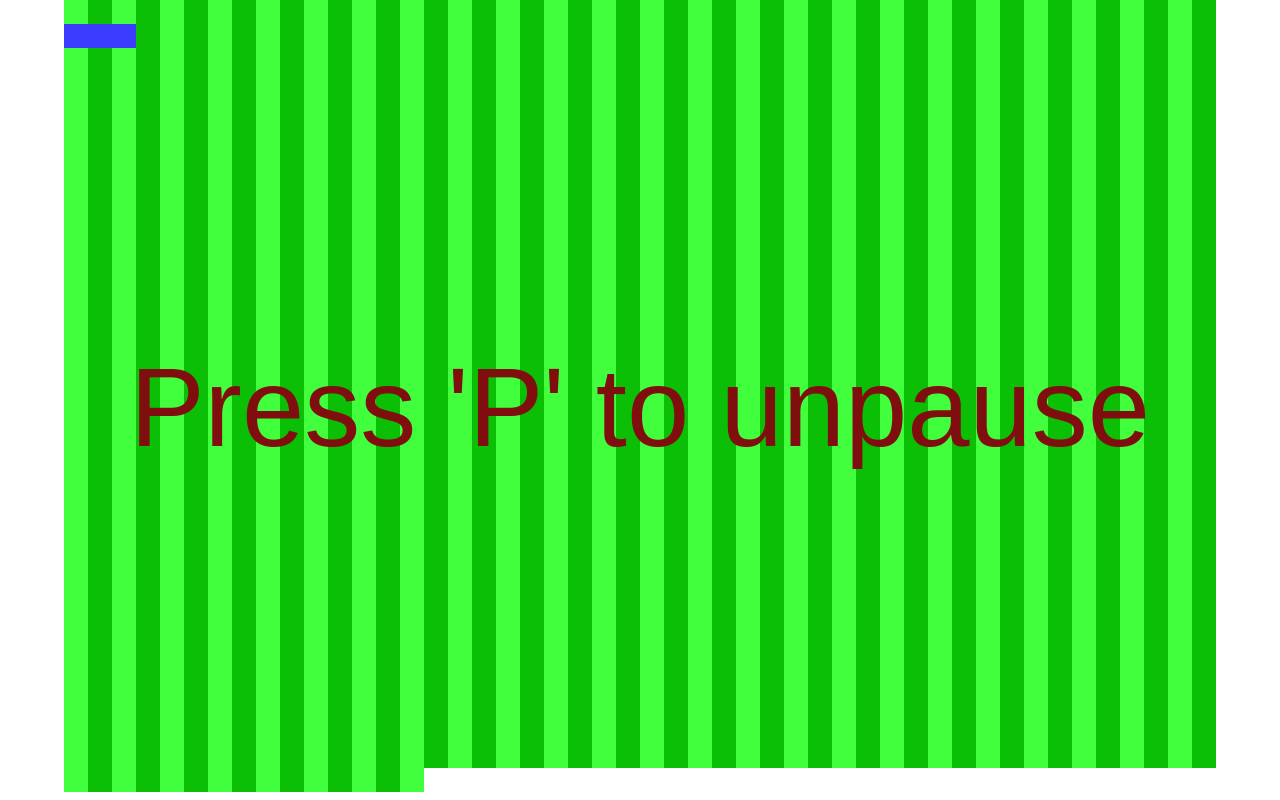
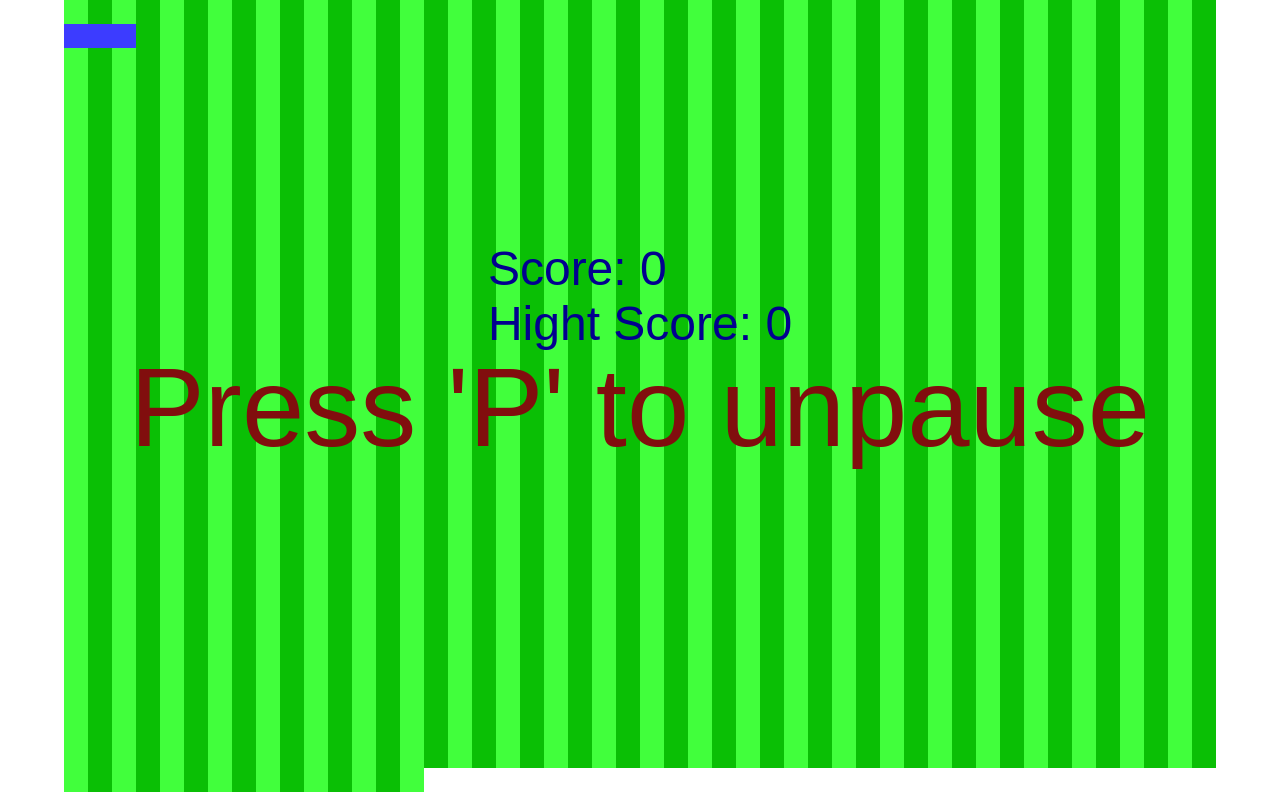
Before and after one commit to Random-user420/Snake_js, a plain HTML site: page index.html in a window 1280 px wide. Drawn offline with Linux system fonts and the light colour scheme.

Commit message:
score + hightScore + Formatting

```diff
--- a/index.html
+++ b/index.html
@@ -6,6 +6,7 @@
 <body id="body">
 <div class="main-grid" id="main-grid"></div>
 <div id="pause" class="pause">Press 'P' to unpause</div>
+<div id="score" class="score">Score: <br> Hight score:</div>
 <script src="ui.js" defer></script>
 <script src="input.js" defer></script>
 <script src="logic.js" defer></script>
--- a/init.js
+++ b/init.js
@@ -1,13 +1,15 @@
-const main_gr =  document.getElementById("main-grid");
+const main_gr = document.getElementById("main-grid");
 const zeilen = 33;
-const spalten = Math.floor(((window.innerWidth/window.innerHeight)*33.333333)*0.9);
-let snake_arr = [[3,1], [1,1], [2,1]];
-let direction = [1,0];
+const spalten = Math.floor(((window.innerWidth / window.innerHeight) * 33.333333) * 0.9);
+let snake_arr = [[3, 1], [1, 1], [2, 1]];
+let direction = [1, 0];
 let direction_chanched = false;
 let eaten_apple = false;
 let apple = [];
 apple = create_apple();
 let is_pause = false;
+let score = 0;
+set_high_score();
 
 draw_initaial_field();
 let Interval = setInterval(main_loop, 100);
--- a/logic.js
+++ b/logic.js
@@ -1,12 +1,12 @@
 function check_colition() {
     let i = 0;
     let j = 0;
-    while(i<snake_arr.length) {
+    while (i < snake_arr.length) {
         if (snake_arr[i][0] >= spalten || snake_arr[i][0] < 0 || snake_arr[i][1] >= zeilen || snake_arr[i][1] < 0) {
             return true;
         }
         j = 0;
-        while (j<snake_arr.length) {
+        while (j < snake_arr.length) {
             if (snake_arr[i][0] == snake_arr[j][0] && snake_arr[i][1] == snake_arr[j][1] && i != j) {
                 return true;
             }
@@ -18,10 +18,12 @@ function check_colition() {
 }
 
 function end() {
-    snake_arr = [[3,1], [1,1], [2,1]];
-    direction = [1,0];
+    snake_arr = [[3, 1], [1, 1], [2, 1]];
+    direction = [1, 0];
     direction_chanched = false;
     eaten_apple = false;
+    set_high_score();
+    score = 0;
     pause();
 }
 
@@ -32,41 +34,48 @@ function pause() {
     else {
         clearInterval(Interval);
     }
-    is_pause = ! is_pause;
-    draw_pause();
+    is_pause = !is_pause;
+    draw_pause_menu();
 }
 
 function check_apple() {
-   if (snake_arr[0][0] == apple[0] && snake_arr[0][1] == apple[1]) {
+    if (snake_arr[0][0] == apple[0] && snake_arr[0][1] == apple[1]) {
         apple = create_apple();
         eaten_apple = true;
-   }
+        score++;
+    }
 }
 
 function create_apple() {
     const x = Math.floor(Math.random() * spalten);
     const y = Math.floor(Math.random() * zeilen);
     let i = 0;
-    while(i<snake_arr.length) {
+    while (i < snake_arr.length) {
         if (snake_arr[i][0] == x && snake_arr[i][1] == y) {
             return create_apple();
         }
         i++;
     }
-    return [x,y]
+    return [x, y]
 }
 
 function move_snake() {
     if (eaten_apple) {
-        snake_arr.push([null,null]);
+        snake_arr.push([null, null]);
         eaten_apple = false;
     }
-    let i = snake_arr.length-1;
-    while(i>0) {
-        snake_arr[i][0] = snake_arr[i-1][0];
-        snake_arr[i][1] = snake_arr[i-1][1];
+    let i = snake_arr.length - 1;
+    while (i > 0) {
+        snake_arr[i][0] = snake_arr[i - 1][0];
+        snake_arr[i][1] = snake_arr[i - 1][1];
         i--;
     }
     snake_arr[0][0] += direction[0];
     snake_arr[0][1] += direction[1];
 }
+
+function set_high_score() {
+    if (localStorage.getItem("score") === null || localStorage.getItem("score") < score) {
+        localStorage.setItem("score", score);
+    }
+}
--- a/styles.css
+++ b/styles.css
@@ -28,3 +28,12 @@ body{
     font-family: Arial, Helvetica, sans-serif;
     color: rgb(129, 14, 14);
 }
+.score {
+    margin-top: -20%;
+    margin-left: auto;
+    width: max-content;
+    margin-right: auto;
+    font-size: 300%;
+    font-family: Arial, Helvetica, sans-serif;
+    color: rgb(2, 0, 143);
+}
--- a/ui.js
+++ b/ui.js
@@ -4,7 +4,7 @@ function draw_apple() {
 
 function draw_new_field_over_snake() {
     let i = 0;
-    while(i<snake_arr.length) {
+    while (i < snake_arr.length) {
         if (snake_arr[i][0] % 2 == 1 && snake_arr[i][1] % 2 == 0 || snake_arr[i][0] % 2 == 0 && snake_arr[i][1] % 2 == 1) {
             document.getElementById(snake_arr[i].toString()).style.backgroundColor = "rgb(10, 191, 5)";
         } else {
@@ -16,9 +16,9 @@ function draw_new_field_over_snake() {
 
 function draw_initaial_field() {
     let h = 0;
-    while (h<zeilen) {
+    while (h < zeilen) {
         let w = 0;
-        while (w<spalten) {
+        while (w < spalten) {
             const element = document.createElement("div");
             element.id = w.toString() + "," + h.toString();
             element.className = "tile";
@@ -29,29 +29,33 @@ function draw_initaial_field() {
                 element.style.backgroundColor = "rgb(65, 255, 60)";
             }
             main_gr.appendChild(element);
-            w ++;
+            w++;
         }
         const element = document.createElement("br");
         element.innerHTML = "br";
         main_gr.appendChild(element);
-        h ++;
+        h++;
     }
 }
 
 function draw_snake() {
     let i = 0;
-    while(i<snake_arr.length) {
+    while (i < snake_arr.length) {
         document.getElementById(snake_arr[i].toString()).style.backgroundColor = "rgb(60, 60, 255)";
         i++;
     }
     direction_chanched = false;
 }
 
-function draw_pause() {
+function draw_pause_menu() {
     if (is_pause) {
         document.getElementById('pause').style.display = 'flex';
+        document.getElementById('score').style.display = 'flex';
+        document.getElementById('score').innerHTML = "Score: " + score + "<br>Hight Score: " + localStorage.getItem("score");
+
     }
     else {
         document.getElementById('pause').style.display = 'none';
+        document.getElementById('score').style.display = 'none';
     }
 }
```
